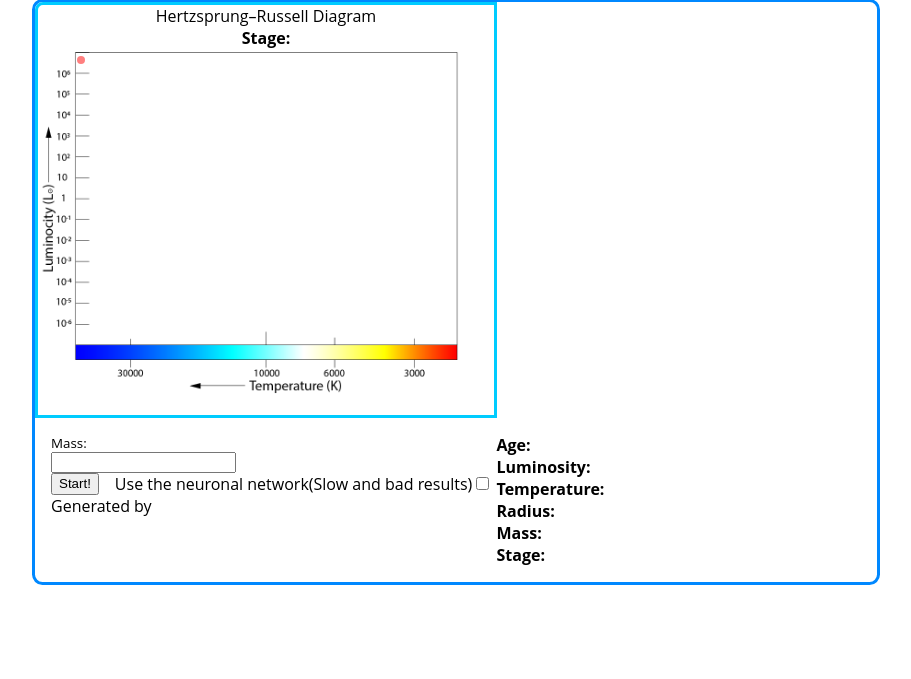
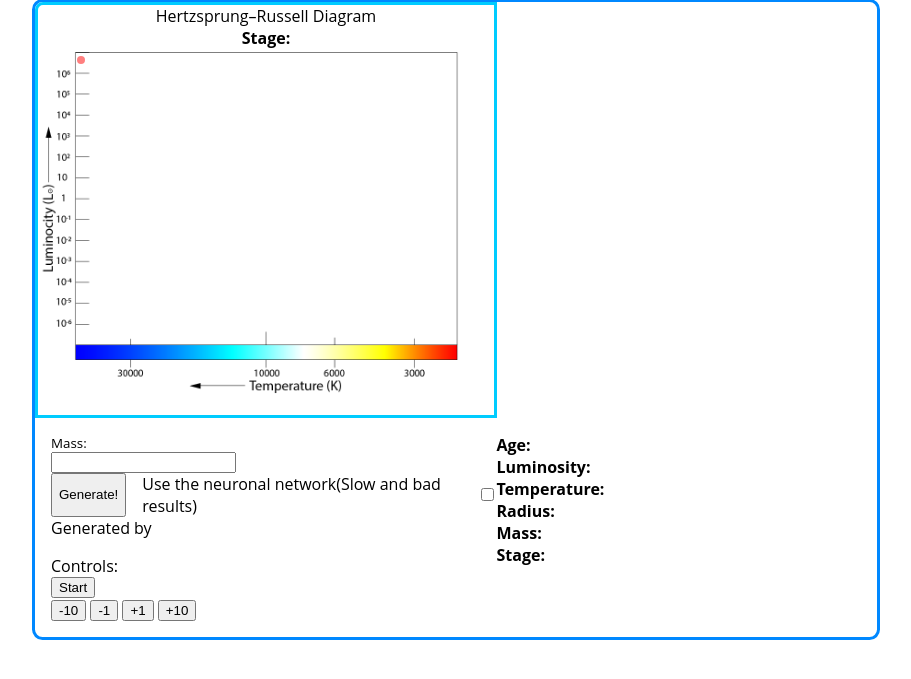
Before and after one commit to meetinger/StarLab, a Django app: template generator/templates/index.html in a window 1280 px wide. Shown: the part 81-760 px from the top of the page, without its empty margins (184-1095 px from the left). Run offline with Django 3.2, Linux system fonts and the light colour scheme; the template is opened without the code that fills it, so the values that code supplies are empty.

Commit message:
Add controls features

```diff
--- a/generator/static/js/Structure.js
+++ b/generator/static/js/Structure.js
@@ -84,7 +84,7 @@ class Structure {
         while (2 * parseInt(radius) / i > 24) {
             i *= 10;
         }
-        console.log("getDivider: ", i)
+        // console.log("getDivider: ", i)
         return i;
     }
 
--- a/generator/templates/index.html
+++ b/generator/templates/index.html
@@ -43,14 +43,26 @@
                                 <input name="mass" type="text" value="{{ curMass }}">
                             </div>
                             <div style="display: flex">
-                                <button>Start!</button>
-                                <div class="checkbox-div"><div>Use the neuronal network(Slow and bad results)</div><input onclick="onCBToggle()" type="checkbox" id="neuronalCB"
-                                                                                                                          name="neuronal">
-
+                                <button>Generate!</button>
+                                <div class="checkbox-div">
+                                    <div>Use the neuronal network(Slow and bad results)</div>
+                                    <input onclick="onCBToggle()" type="checkbox" id="neuronalCB" name="neuronal">
                                 </div>
                             </div>
                             <div>Generated by {{ generated }}</div>
                         </form>
+                        <div class="controls">
+                            <div>Controls:</div>
+                            <button onclick="toggle()" id="start-stop-btn">Start</button>
+                            <div class="rewind">
+                                <div>
+                                    <button onclick="rewind(-10)">-10</button>
+                                    <button onclick="rewind(-1)">-1</button>
+                                    <button onclick="rewind(+1)">+1</button>
+                                    <button onclick="rewind(+10)">+10</button>
+                                </div>
+                            </div>
+                        </div>
                     </div>
                 </div>
                 <div style="width: 45%">
@@ -75,31 +87,32 @@
 
     availableMasses = {{ masses|safe }}
 
-    inputMass = document.getElementById("input-mass")
+        inputMass = document.getElementById("input-mass")
 
     neuronalCB = document.getElementById("neuronalCB")
 
 
-    function onCBToggle(){
-        if(neuronalCB.checked) {
+    function onCBToggle() {
+        if (neuronalCB.checked) {
             inputMass.innerHTML = '<input name="mass" type="text" value="{{ curMass }}">';
-        }else{
+        } else {
             let select = '<select name="mass">'
-            for(let i of availableMasses){
-                if(i==={{ curMass }}){
-                    select+='<option selected value="'+i+'">'+i+'</option>'
-                }else {
+            for (let i of availableMasses) {
+                if (i ==={{ curMass }}) {
+                    select += '<option selected value="' + i + '">' + i + '</option>'
+                } else {
                     select += '<option value="' + i + '">' + i + '</option>'
                 }
             }
-            select+='</select>'
+            select += '</select>'
             inputMass.innerHTML = select
         }
     }
+
     onCBToggle()
     data = {{ data|safe }}
 
-    hrdiagram = new HRDiagram("hr-diagram")
+        hrdiagram = new HRDiagram("hr-diagram")
     structure = new Structure("structure")
 
     hrdiagram.genTrack(data)
@@ -111,7 +124,10 @@
         }
     }
 
+    let index = 0
+
     function step(stage) {
+        ++index;
         hrdiagram.setPoint(stage.properties.luminosity, stage.properties.temperature)
         structure.setStructure(stage)
         setProp("age-label", stage.properties.age.toFixed(2))
@@ -120,12 +136,63 @@
         setProp("radius-label", stage.properties.radius.toFixed(2))
         setProp("mass-label", stage.properties.mass.toFixed(2))
         setProp("stage-label", stage.properties.stage)
+
+        if (index >= data.length - 1) {
+            toggle()
+        }
     }
 
-    let timeout = 30
-    for (let i = 0; i < data.length; ++i) {
-        setTimeout(step, timeout += 100, data[i])
+
+    let timeoutsIDs = []
+    let timeout = 100
+    let timeoutInc = 25
+
+
+    function start() {
+        timeout = 0
+        if (index >= data.length - 1) {
+            index = 0
+        }
+        for (let i = index; i < data.length; ++i) {
+            timeoutsIDs.push(setTimeout(step, timeout += timeoutInc, data[i]))
+        }
     }
 
+    let isStarted = false;
+
+    function toggle() {
+        let btn = document.getElementById("start-stop-btn")
+        if (isStarted) {
+            stop()
+            btn.innerHTML = "Start"
+        } else {
+            start()
+            btn.innerHTML = "Stop"
+        }
+        isStarted = !isStarted;
+    }
+
+    function stop() {
+        for (let i of timeoutsIDs) {
+            clearTimeout(i)
+        }
+        timeoutsIDs = []
+    }
+
+    function rewind(count) {
+        toggle()
+        if (index + count > (data.length - 1)) {
+            index = data.length - 1
+        } else if (index + count < 0) {
+            index = 0
+        } else {
+            index = index + count;
+        }
+        toggle()
+        step(data[index])
+        --index;
+    }
+
+    step(data[0]);
 </script>
 </html>
--- a/generator/views.py
+++ b/generator/views.py
@@ -63,7 +63,7 @@ def index(request):
 
         # print(ages)
 
-        converted = convert_to_starlab([ages, mass_remnant_orig, y_orig, x_orig, phase_orig], throttle=3)
+        converted = convert_to_starlab([ages, mass_remnant_orig, y_orig, x_orig, phase_orig], throttle=2)
 
         jsonchik = json.dumps(converted)
 
```
